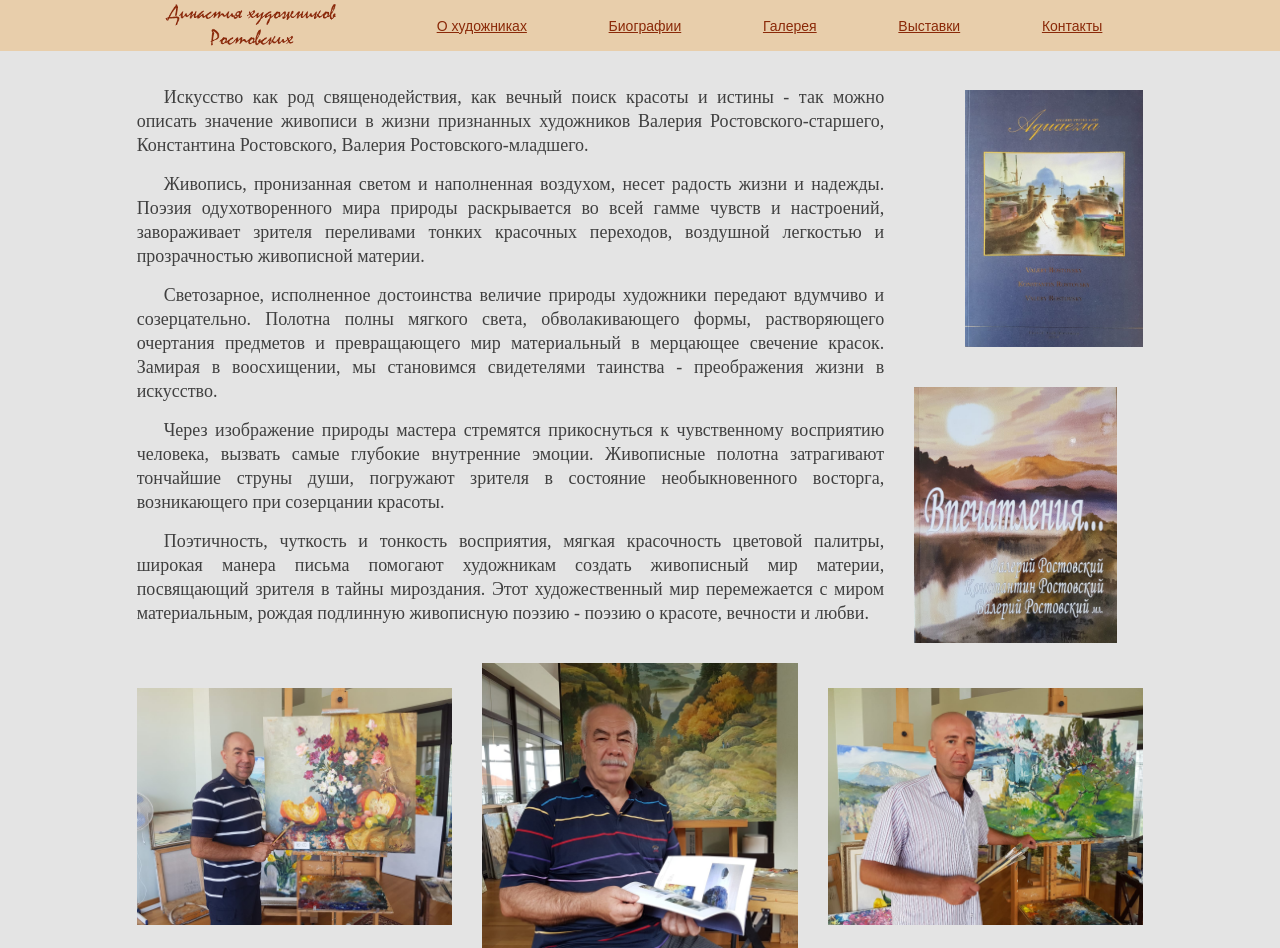
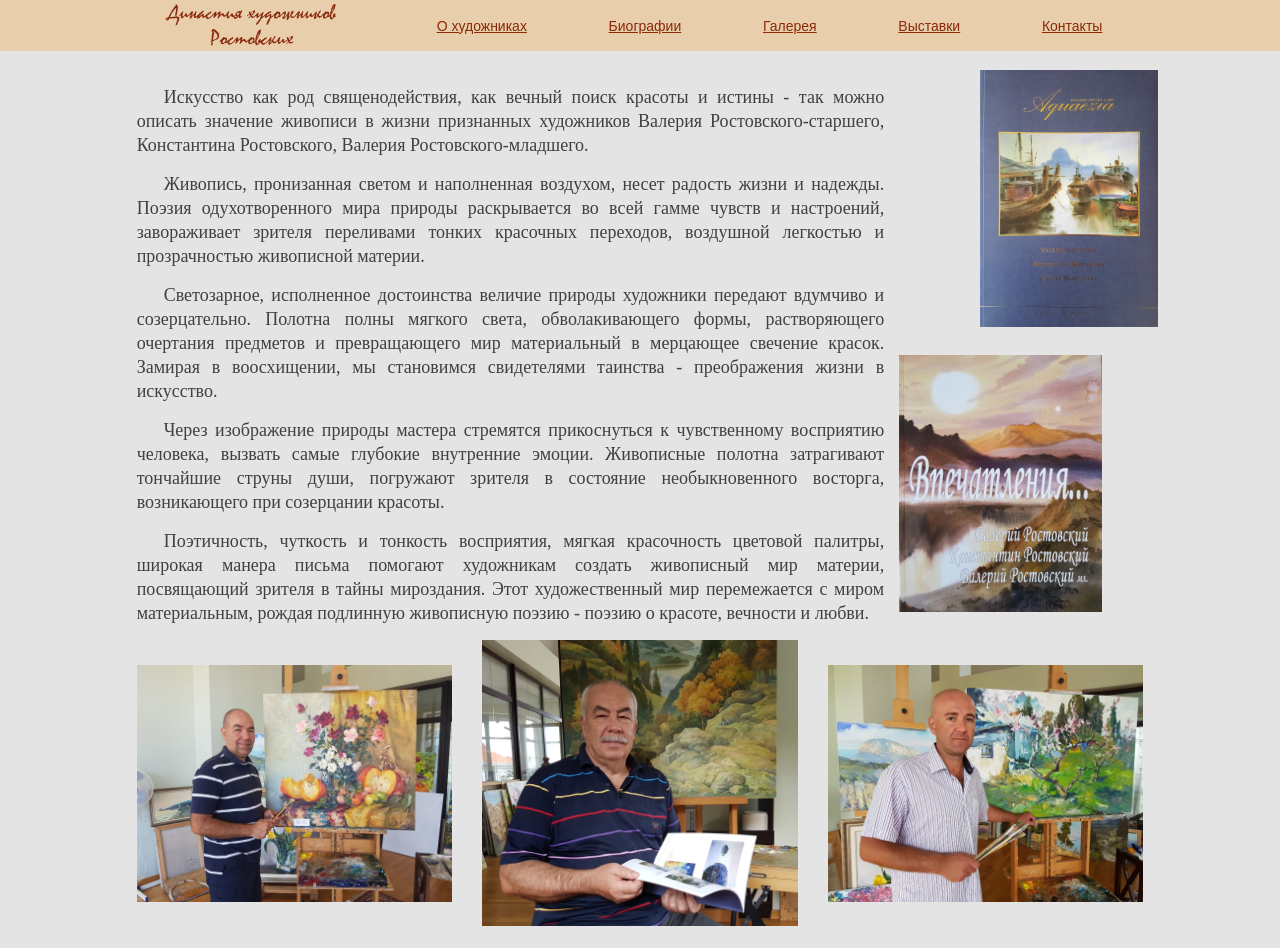
Before and after one commit to Barashek/rostovskyart, a Laravel app: page /about in a window 1280 px wide. Shown: the top 948 px of the page. After the commit the page ends 926 px from the top, so only its background shows below. Run offline with Laravel 8, Linux system fonts and the light colour scheme; parts of the project's set-up code (start-up, migrations or seed data) failed here and were passed over.

Commit message:
исправлено размещение картинок about & expositions

```diff
--- a/public/css/about.css
+++ b/public/css/about.css
@@ -18,3 +18,10 @@ p {
         margin: 10px;
     }
 }
+
+@media(min-width:768px) {
+    .float-img img {
+        position: absolute;
+        max-height: 45%;
+    }
+}
--- a/public/css/styles.css
+++ b/public/css/styles.css
@@ -93,8 +93,8 @@ body {
 }
 
 .nav-link:hover {
-    color: #ffffff;
-    background-color:rgb(150, 98, 81);
+    color: #8a2908;
+    text-decoration: none;
 }
 
 @media (max-width:1336.5px) {
@@ -141,7 +141,8 @@ body {
     margin-bottom: 10px;
 }
 
-.float-img {
+
+/* .float-img {
     display: none;
 }
 
@@ -154,14 +155,25 @@ body {
     }
     .float-img img {
         /* width: 70%; */
-        margin: 20px 0;
+
+
+/* margin: 20px 0;
+
+}
+
+}*/
+
+@media (max-width:767.5px) {
+    .float-img img {
+        width: 30%;
+        margin-right: 2.5%;
     }
 }
 
-@media (max-width:767.5px) {
+@media(min-width:768px) {
     .float-img img {
-        width: 100%;
-        margin: 10px;
-        float: none;
+        position: absolute;
+        max-height: 27%;
+        max-width: 100%;
     }
 }
--- a/public/js/test.js
+++ b/public/js/test.js
@@ -5,6 +5,7 @@ var animationSpeed = 300;
 var deviceType;
 
 var colsOnPage, colsInRow;
+
 
 function deviceType() {
     var user = detect.parse(navigator.userAgent);
@@ -81,7 +82,8 @@ function createPaints(data) {
                 var a = document.createElement('a');
                 a.setAttribute('href', 'img/' + data.paintings[j].path);
                 a.setAttribute('data-lightbox', 'grp');
-                a.setAttribute('data-title', '"' + data.paintings[j].name + '" ' + data.paintings[j].description + ", " + data.paintings[j].year);
+                a.setAttribute('data-title', '"' + data.paintings[j].name + '" ' + data.paintings[j].description + ", " +
+                    data.paintings[j].year);
                 a.setAttribute('class', 'mod');
                 var img = document.createElement('img');
                 img.setAttribute('class', 'paint');
--- a/resources/views/about.blade.php
+++ b/resources/views/about.blade.php
@@ -28,9 +28,9 @@
         </p>
     </div>
     <div class="col-lg-3 col-md-4 d-flex align-items-center">
-        <div style="width:100%" class="float-img">
-            <img src="img/IMG-20181111-WA0020.jpg">
-            <img src="img/IMG-20181111-WA0017.jpg">
+        <div style="width:100%; height:100%; padding-left:10px" class="float-img">
+            <img src="img/IMG-20181111-WA0020.jpg" style="top:0; right:0">
+            <img src="img/IMG-20181111-WA0017.jpg" style="top:50%; left:0">
         </div>
     </div>
 
@@ -48,5 +48,5 @@
     </div>
 </div>
 
-<script src="js/float.js"></script>
+{{-- <script src="js/float.js"></script> --}}
 @endsection
```
Also changed, not shown: resources/views/expositions.blade.php (+7 -5 lines).
